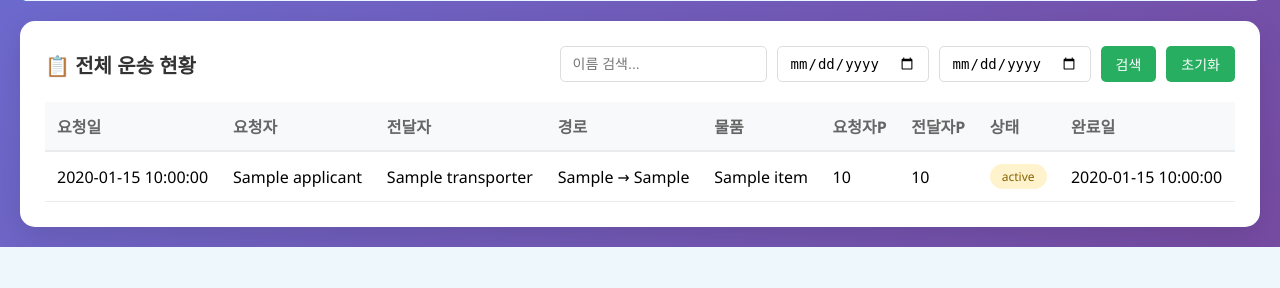
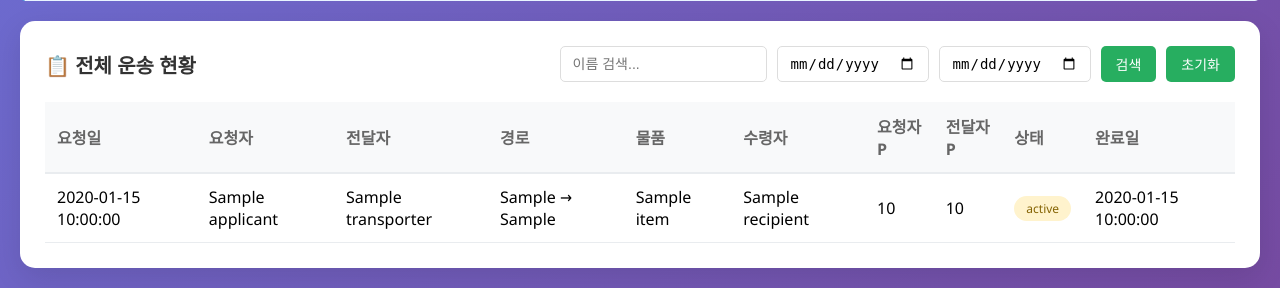
Before and after one commit to seunghochoi2018/soslab, a Flask app: template templates/dashboard.html in a window 1280 px wide. Shown: the part 1033-1321 px from the top of the page. Before the commit the page ends 1280 px from the top, so only its background shows below. Run offline with Flask 3, Linux system fonts and the light colour scheme; the template is opened without the code that fills it: most values are stand-ins (such as "Sample title", 1, 10 or a date in 2020).

Commit message:
Add recipient field to dashboard and fix parsing logic
- Add recipient column to dashboard table and display
- Fix recipient parsing for both /싣고받고 and direct message formats
- Update JavaScript table generation to include recipient
- Now properly handles: /싣고받고 평촌 판교 컴퓨터 안나

🤖 Generated with [Claude Code](https://claude.ai/code)

Co-Authored-By: Claude <noreply@anthropic.com>

```diff
--- a/server.py
+++ b/server.py
@@ -204,11 +204,16 @@ def parse_chat_message(message):
             if len(parts) >= 5:  # /싣고받고 출발지 도착지 물품명 수령자
                 recipient = parts[4]
     else:
-        # 잔디 웹훅에서 data 필드로 오는 경우: "평촌 판교 센서"
+        # 잔디 웹훅에서 data 필드로 오는 경우: "평촌 판교 컴퓨터 안나"
         parts = message.strip().split()
-        if len(parts) >= 2:  # 출발지 도착지 (물품명은 선택사항)
+        if len(parts) >= 2:  # 출발지 도착지 (물품명, 수령자는 선택사항)
             from_text = parts[0]
             to_text = parts[1]
+
+            # 수령자 정보 추출 (4번째 파라미터)
+            recipient = None
+            if len(parts) >= 4:  # 출발지 도착지 물품명 수령자
+                recipient = parts[3]
 
     # 위치 정규화
     if from_text and to_text:
@@ -464,12 +469,17 @@ def webhook():
                 elif len(parts) == 3:  # 물품명이 없는 경우
                     item = '물품'
             else:
-                # 기존 방식: 패턴 매칭
-                item_patterns = ['센서', '박스', '노트북', 'ML-U', 'SL-U', '보드', '서버', '하드웨어']
-                for pattern in item_patterns:
-                    if pattern.lower() in message.lower():
-                        item = pattern
-                        break
+                # 잔디 웹훅에서 data 필드로 오는 경우: "평촌 판교 컴퓨터 안나"
+                parts = message.strip().split()
+                if len(parts) >= 3:
+                    item = parts[2]  # 세 번째 파라미터가 물품명
+                else:
+                    # 기존 방식: 패턴 매칭
+                    item_patterns = ['센서', '박스', '노트북', 'ML-U', 'SL-U', '보드', '서버', '하드웨어', '컴퓨터']
+                    for pattern in item_patterns:
+                        if pattern.lower() in message.lower():
+                            item = pattern
+                            break
 
             # 새 운송 요청 레코드 생성
             new_record = {
--- a/templates/dashboard.html
+++ b/templates/dashboard.html
@@ -475,6 +475,7 @@
                         <th>전달자</th>
                         <th>경로</th>
                         <th>물품</th>
+                        <th>수령자</th>
                         <th>요청자P</th>
                         <th>전달자P</th>
                         <th>상태</th>
@@ -489,6 +490,7 @@
                         <td>{{ record.transporter or '-' }}</td>
                         <td>{{ record.from_location }} → {{ record.to_location }}</td>
                         <td>{{ record.item }}</td>
+                        <td>{{ record.recipient or '-' }}</td>
                         <td>{{ "{:,}".format(record.applicant_amount) }}</td>
                         <td>{{ "{:,}".format(record.transporter_amount) }}</td>
                         <td>
@@ -537,7 +539,7 @@
             tbody.innerHTML = '';
 
             if (records.length === 0) {
-                tbody.innerHTML = '<tr><td colspan="9" class="no-data">검색 결과가 없습니다.</td></tr>';
+                tbody.innerHTML = '<tr><td colspan="10" class="no-data">검색 결과가 없습니다.</td></tr>';
                 return;
             }
 
@@ -549,6 +551,7 @@
                     <td>${record.transporter || '-'}</td>
                     <td>${record.from_location} → ${record.to_location}</td>
                     <td>${record.item}</td>
+                    <td>${record.recipient || '-'}</td>
                     <td>${record.applicant_amount.toLocaleString()}</td>
                     <td>${record.transporter_amount.toLocaleString()}</td>
                     <td>
--- /dev/null
+++ b/주소.txt
@@ -0,0 +1 @@
+https://soslabmike.pythonanywhere.com/
```
Also changed, not shown: 싣고받고.png (added).
